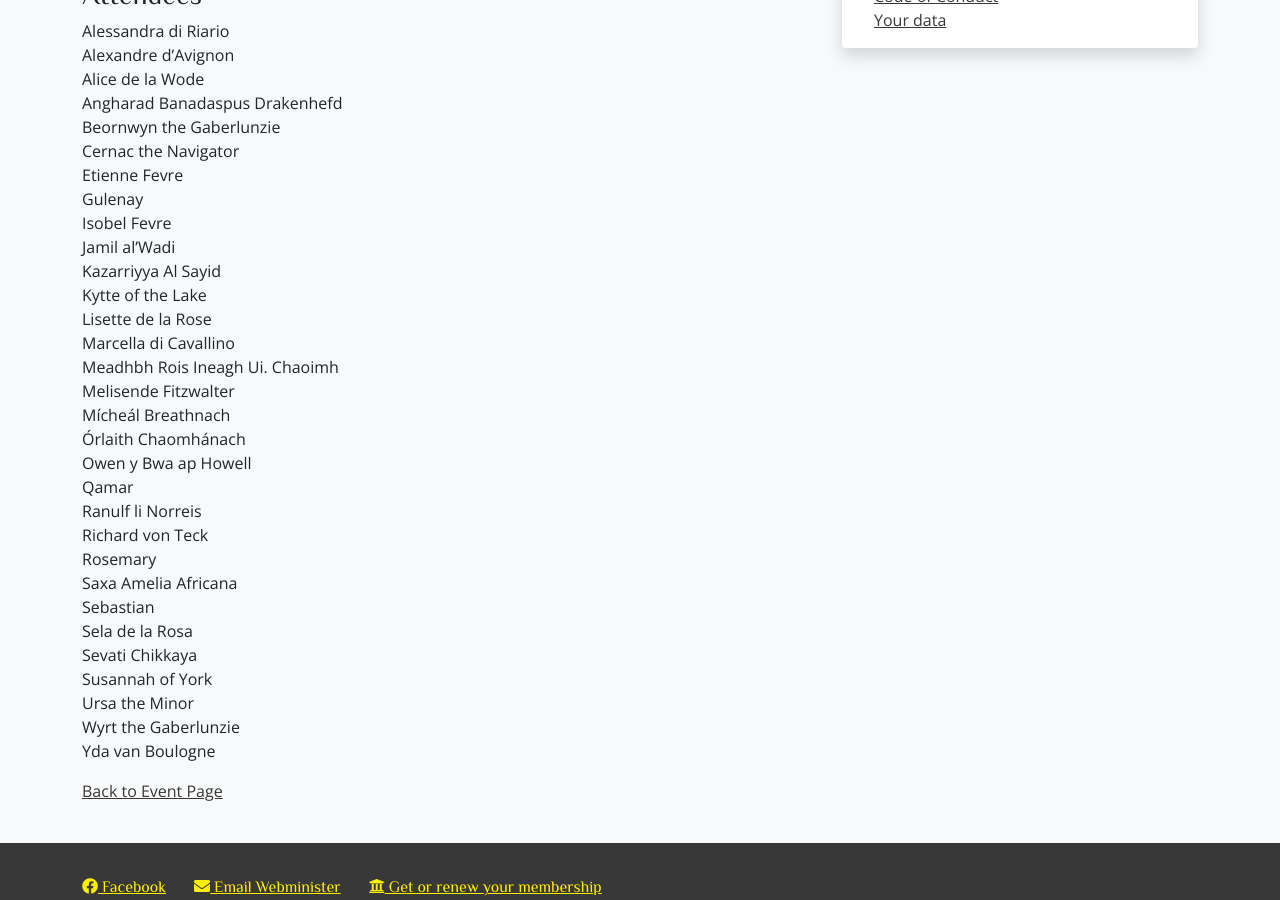
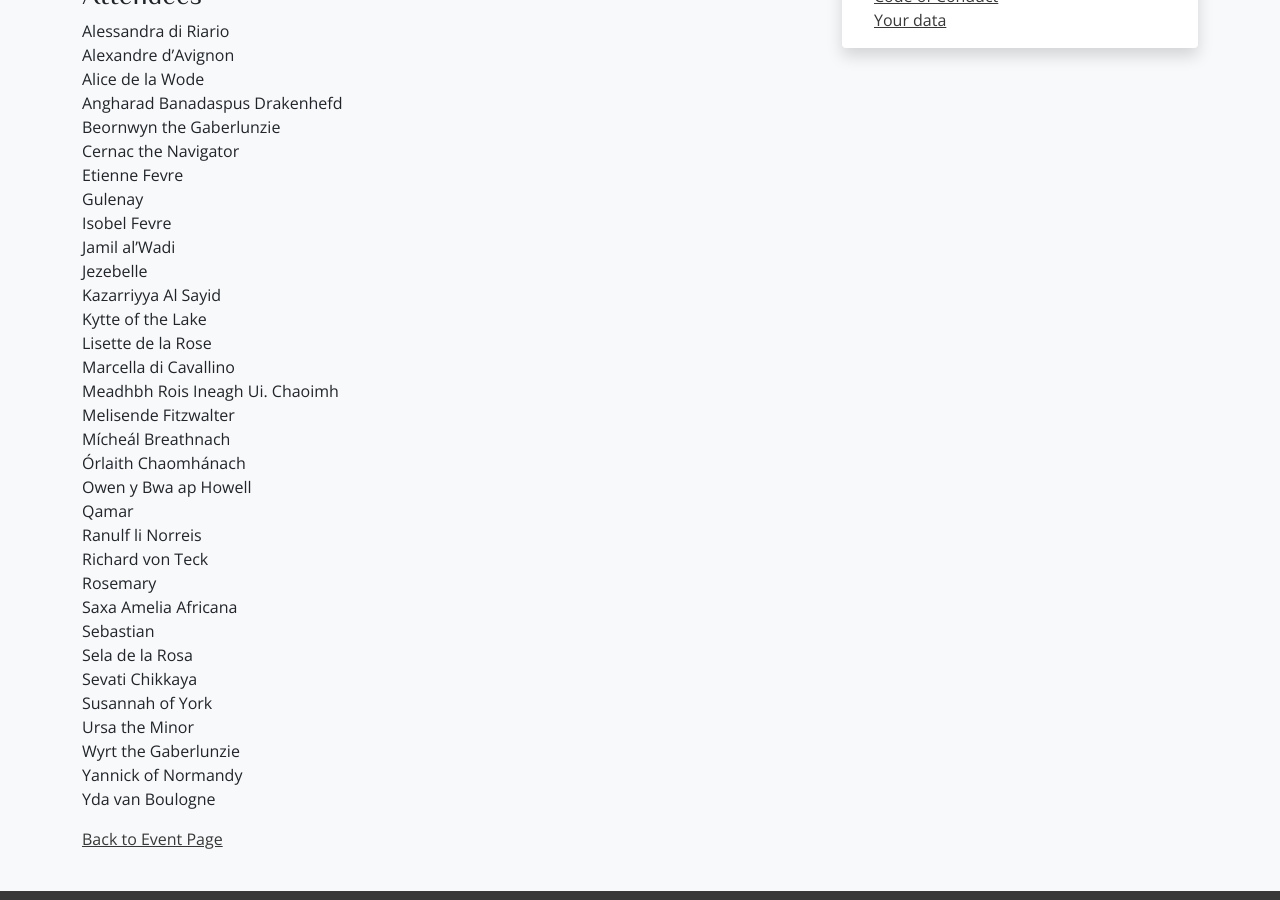
Before and after one commit to drachenwald/dun-in-mara, a Jekyll site: the page built from events/2023/strawberry-raid/attending.md, in a window 1280 px wide and 900 px high, scrolled down 769 px. Built offline with Jekyll 4.4.1, drawn with Linux system fonts in a browser that asks for light colours; comment, search, counter and statistics services are not loaded.

Commit message:
More Attendees

```diff
--- a/events/2023/strawberry-raid/attending.md
+++ b/events/2023/strawberry-raid/attending.md
@@ -37,6 +37,7 @@ Etienne Fevre
 Gulenay
 Isobel Fevre
 Jamil al'Wadi
+Jezebelle
 Kazarriyya Al Sayid
 Kytte of the Lake
 Lisette de la Rose
@@ -57,6 +58,7 @@ Sevati Chikkaya
 Susannah of York
 Ursa the Minor
 Wyrt the Gaberlunzie
+Yannick of Normandy
 Yda van Boulogne
 
 <a href="/events/2023/strawberry-raid/">Back to Event Page</a>
```
